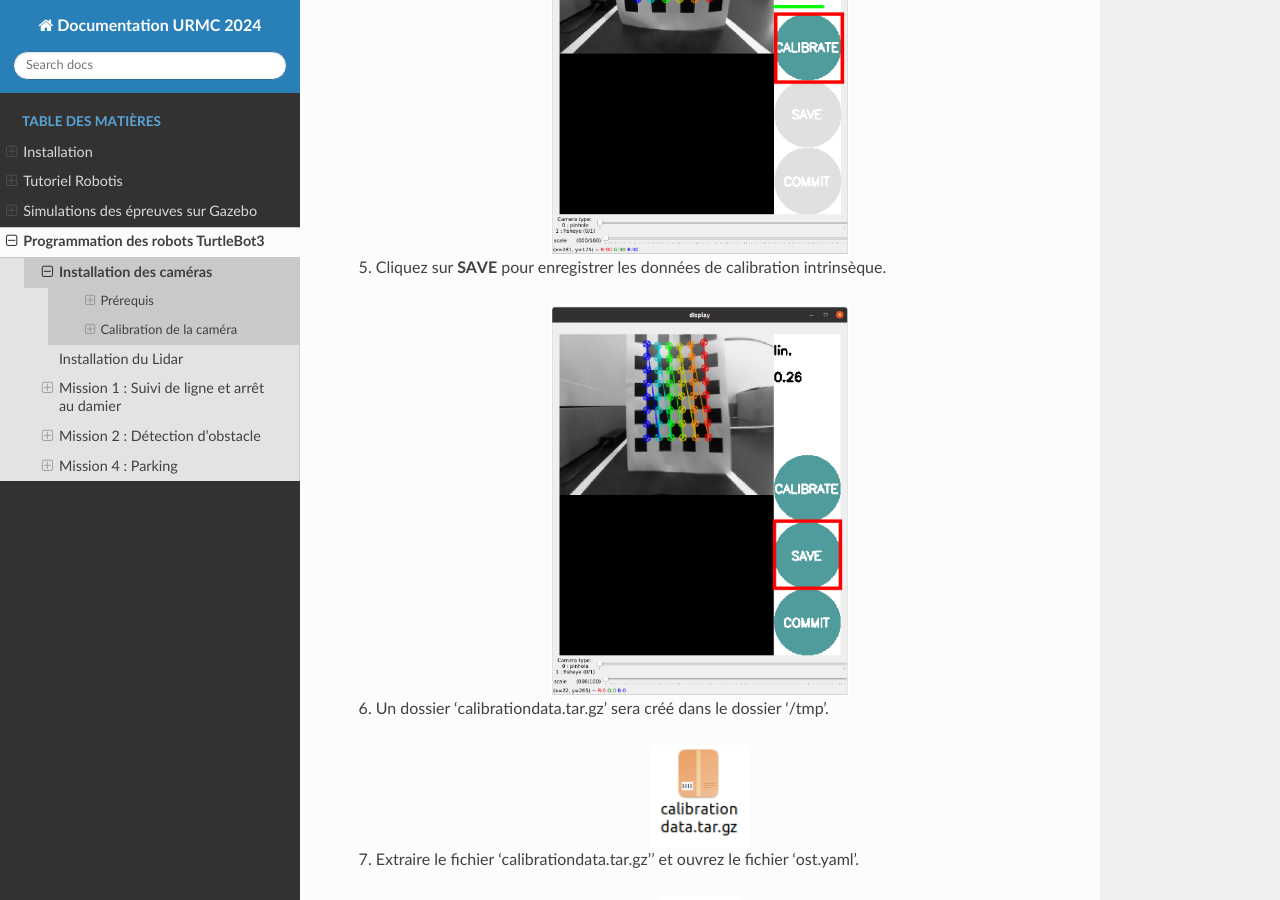
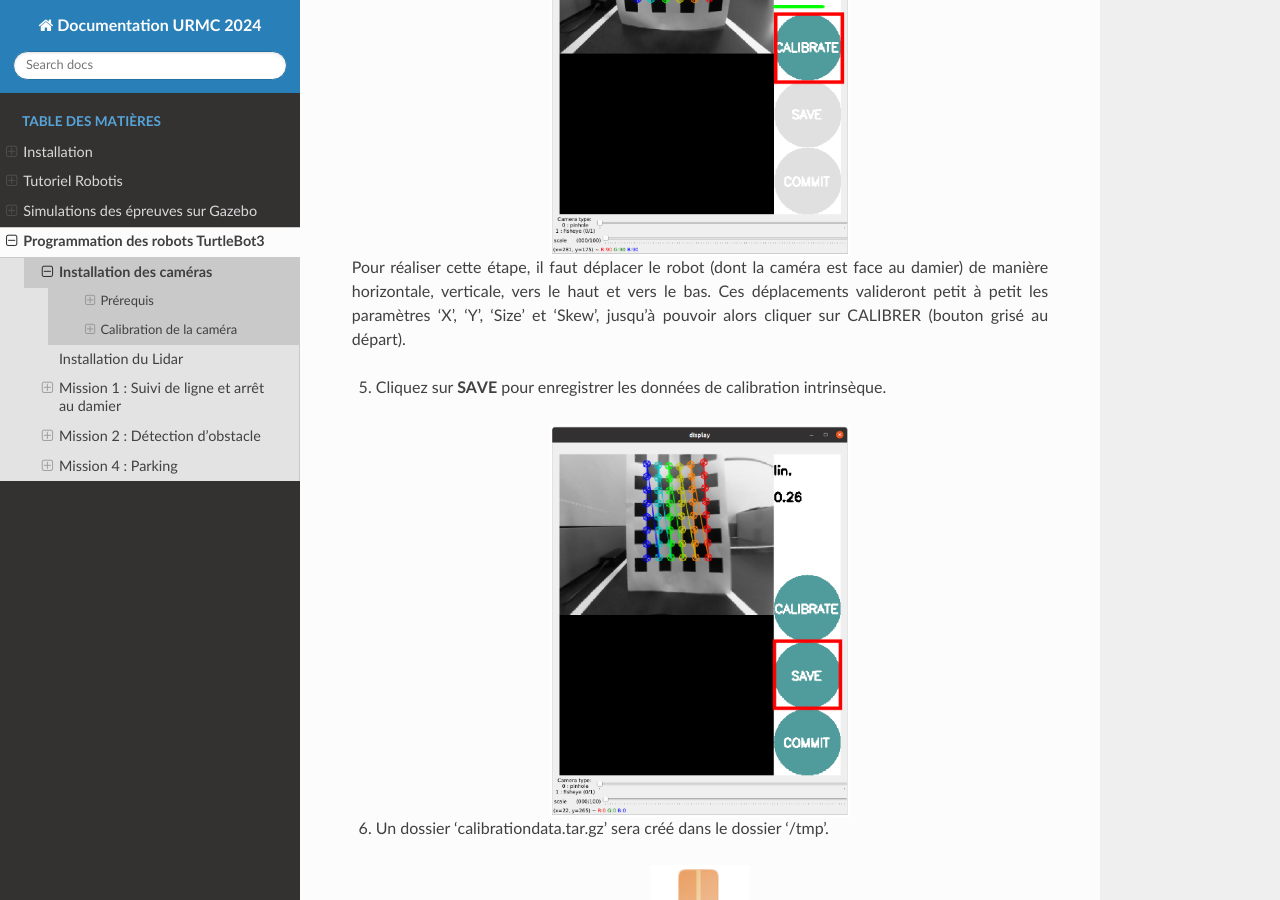
Before and after one commit to ThibaultTostain/insa-strasbourg-URRMC, a Sphinx documentation site: the page built from docs/source/turtlebot_reel/camera.rst, in a window 1280 px wide and 900 px high, scrolled down 5625 px. Built offline with Sphinx 7.4.7 and the Read the Docs theme 3.1.0, drawn with Linux system fonts in a browser that asks for light colours.

Commit message:
Update camera.rst

```diff
--- a/docs/source/turtlebot_reel/camera.rst
+++ b/docs/source/turtlebot_reel/camera.rst
@@ -248,6 +248,8 @@
    :width: 300
    :align: center
 
+Pour réaliser cette étape, il faut déplacer le robot (dont la caméra est face au damier) de manière horizontale, verticale, vers le haut et vers le bas. Ces déplacements valideront petit à petit les paramètres 'X', 'Y', 'Size' et 'Skew', jusqu'à pouvoir alors cliquer sur CALIBRER (bouton grisé au départ).
+
 5. Cliquez sur **SAVE** pour enregistrer les données de calibration intrinsèque.
 
 .. image:: interface_calib_camera2.png
```
